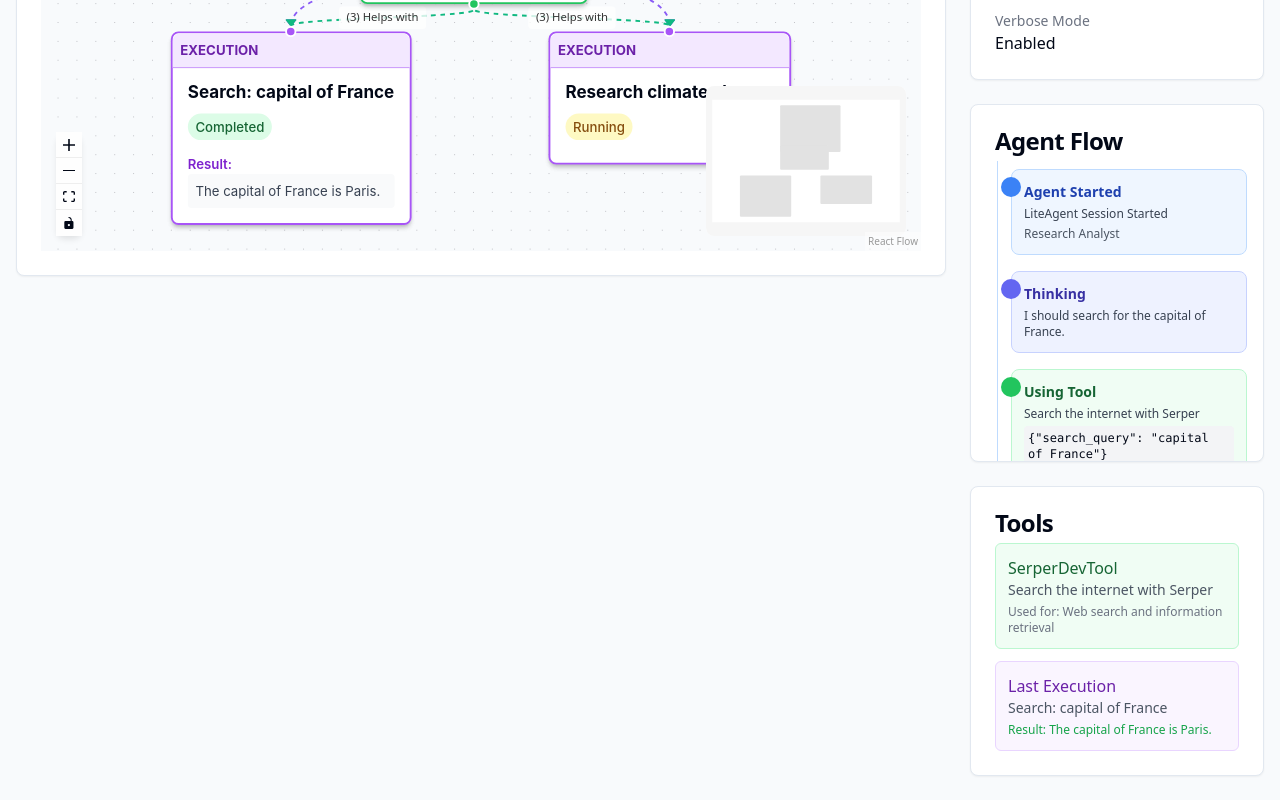
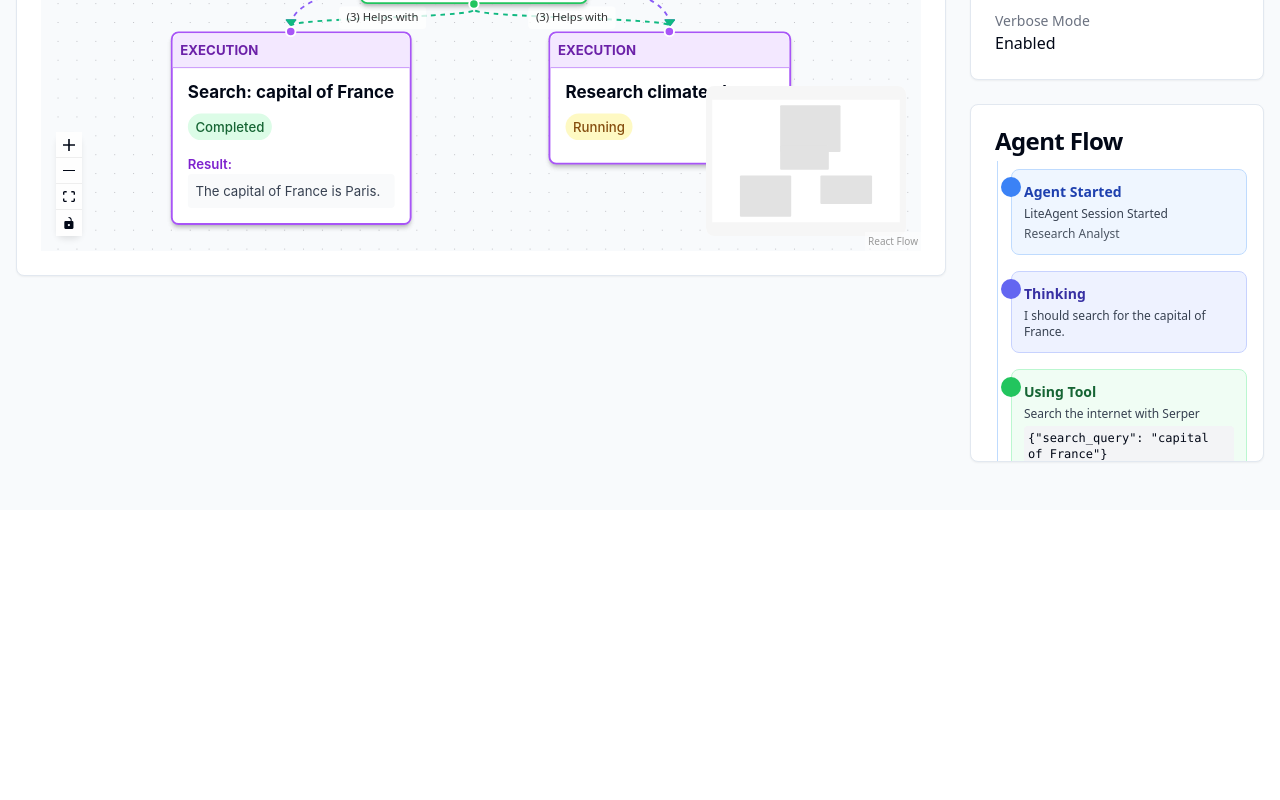
Before and after one commit to aitrace-dev/ai-trace-cli, a React (Vite) app: page / in a window 1280 px wide. Shown: the part 466-1266 px from the top of the page. After the commit the page ends 976 px from the top, so only its background shows below. Built offline with nearby package versions, Linux system fonts and the light colour scheme.

Commit message:
Remove tools section
Remove the tools section from the workflow page.

```diff
--- a/src/components/workflow/WorkflowPage.tsx
+++ b/src/components/workflow/WorkflowPage.tsx
@@ -144,25 +144,6 @@ const WorkflowPage = () => {
               </ScrollArea>
             </CardContent>
           </Card>
-
-          <Card>
-            <CardHeader className="pb-2">
-              <CardTitle>Tools</CardTitle>
-            </CardHeader>
-            <CardContent>
-              <div className="p-3 bg-green-50 border border-green-200 rounded-md mb-3">
-                <h3 className="font-medium text-green-800">SerperDevTool</h3>
-                <p className="text-sm text-gray-600">Search the internet with Serper</p>
-                <p className="text-xs text-gray-500 mt-1">Used for: Web search and information retrieval</p>
-              </div>
-
-              <div className="p-3 bg-purple-50 border border-purple-200 rounded-md">
-                <h3 className="font-medium text-purple-800">Last Execution</h3>
-                <p className="text-sm text-gray-600">Search: capital of France</p>
-                <p className="text-xs font-medium text-green-600 mt-1">Result: The capital of France is Paris.</p>
-              </div>
-            </CardContent>
-          </Card>
         </div>
       </div>
     </div>
```
